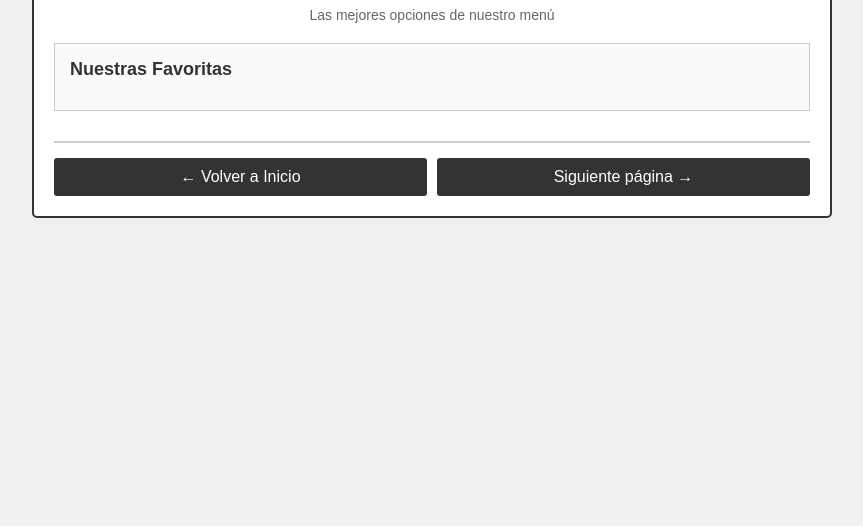
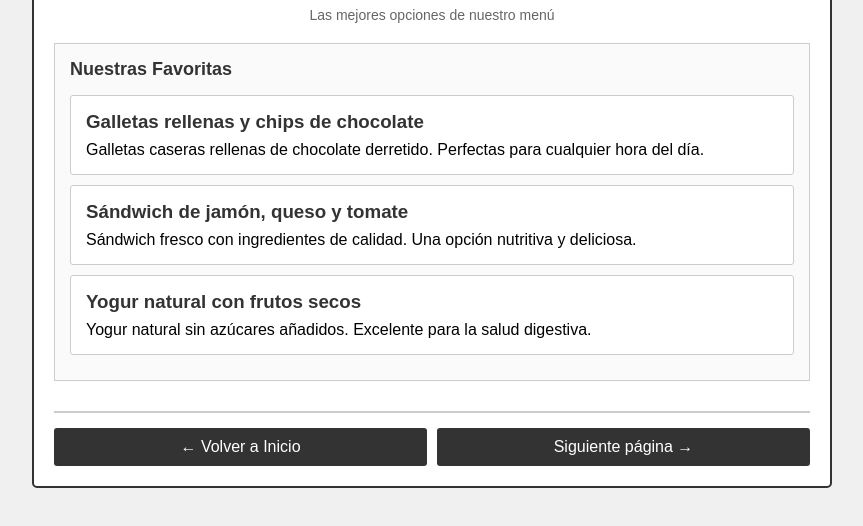
Before and after one commit to RomanMoreno99/TP-2-TUP, a plain HTML site: page destacados.html in a window 1280 px wide. Shown: the part 94-620 px from the top of the page, without its empty margins (208-1071 px from the left). Drawn offline with Linux system fonts and the light colour scheme.

Commit message:
destacados listo

```diff
--- a/destacados.html
+++ b/destacados.html
@@ -1,11 +1,13 @@
 <!DOCTYPE html>
 <html lang="en">
+
 <head>
     <meta charset="UTF-8">
     <meta name="viewport" content="width=device-width, initial-scale=1.0">
     <title>Meriendas Destacadas</title>
     <link rel="stylesheet" href="estilos.css">
 </head>
+
 <body class="destacados">
     <div class="contenedor">
         <h1> Meriendas Destacadas </h1>
@@ -22,5 +24,58 @@
         </div>
     </div>
 
+    <script>
+        // Datos de meriendas destacadas con descripción
+        const meriendaDestacadas = [
+            {
+                nombre: "Galletas rellenas y chips de chocolate",
+                descripcion: "Galletas caseras rellenas de chocolate derretido. Perfectas para cualquier hora del día."
+            },
+            {
+                nombre: "Sándwich de jamón, queso y tomate",
+                descripcion: "Sándwich fresco con ingredientes de calidad. Una opción nutritiva y deliciosa."
+            },
+            {
+                nombre: "Yogur natural con frutos secos",
+                descripcion: "Yogur natural sin azúcares añadidos. Excelente para la salud digestiva."
+            }
+        ];
+        // Mostrar meriendas destacadas usando map
+        function cargarDestacados() {
+            const container = document.getElementById('destacadosContainer');
+            container.innerHTML = ''; // Limpiar contenedor
+
+            // Usar map para transformar los datos en elementos HTML
+            const tarjetas = meriendaDestacadas.map((item, indice) => {
+                const tarjeta = document.createElement('div');
+                tarjeta.className = 'tarjeta';
+                tarjeta.innerHTML = `
+                    <h3>${item.nombre}</h3>
+                    <p>${item.descripcion}</p>
+                `;
+                tarjeta.addEventListener('click', function() {
+                    resaltarTarjeta(this);
+                });
+                return tarjeta;
+            });
+
+            // Agregar todas las tarjetas al contenedor
+            tarjetas.forEach(tarjeta => container.appendChild(tarjeta));
+        }
+                // Evento de clic para resaltar tarjetas
+        function resaltarTarjeta(elemento) {
+            // Remover resalte de otros elementos
+            document.querySelectorAll('.tarjeta').forEach(tarjeta => {
+                tarjeta.style.backgroundColor = 'white';
+            });
+            // Resaltar el elemento clickeado
+            elemento.style.backgroundColor = '#fffacd';
+        }
+
+        // Cargar al cargar la página
+        window.addEventListener('load', cargarDestacados);
+    </script>
+
 </body>
+
 </html>
```
